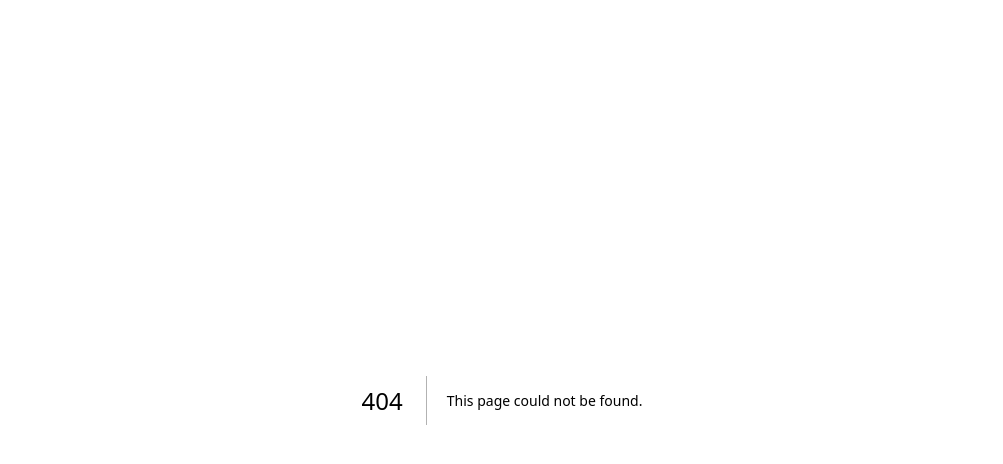
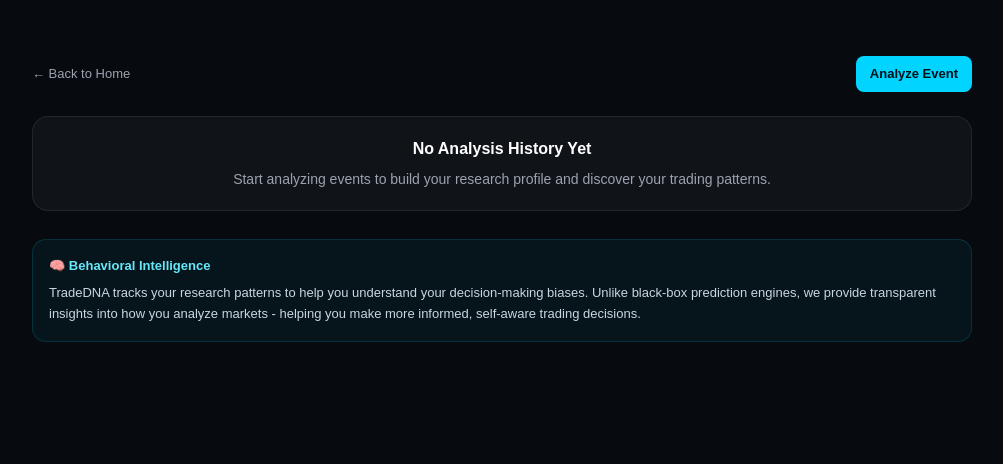
Before and after one commit to anujagadde18/tradedna, a Next.js app: page /profile in a window 1280 px wide. Before the commit this address had no page. Shown: the top 464 px of the page, without its empty margins (138-1141 px from the left). Built offline with nearby package versions, Linux system fonts and the light colour scheme.

Commit message:
Create page.tsx

```diff
--- /dev/null
+++ b/app/profile/page.tsx
@@ -0,0 +1,55 @@
+// app/profile/page.tsx
+"use client";
+
+import { Suspense } from "react";
+import { ProfileDashboard } from "@/components/profile/ProfileDashboard";
+import { useRouter } from "next/navigation";
+
+function ProfileContent() {
+  const router = useRouter();
+
+  return (
+    <main style={{ minHeight: "100vh", background: "#070B10", color: "#fff" }}>
+      <div style={{ maxWidth: 980, margin: "0 auto", padding: "56px 20px" }}>
+        <div style={{ display: "flex", justifyContent: "space-between", alignItems: "center", marginBottom: 24 }}>
+          <a href="/" style={{ color: "#9CA3AF", fontSize: 13 }}>
+            ← Back to Home
+          </a>
+          <button
+            onClick={() => router.push("/event")}
+            style={{
+              padding: "8px 14px",
+              borderRadius: 8,
+              background: "#00D4FF",
+              border: "none",
+              color: "#001018",
+              cursor: "pointer",
+              fontSize: 13,
+              fontWeight: 700,
+            }}
+          >
+            Analyze Event
+          </button>
+        </div>
+
+        <ProfileDashboard />
+
+        {/* Info banner */}
+        <div style={{ marginTop: 28, padding: 16, borderRadius: 14, background: "rgba(0,212,255,0.05)", border: "1px solid rgba(0,212,255,0.15)" }}>
+          <div style={{ fontSize: 13, fontWeight: 600, color: "#67e8f9", marginBottom: 8 }}>🧠 Behavioral Intelligence</div>
+          <div style={{ color: "#cbd5e1", fontSize: 13, lineHeight: 1.6 }}>
+            TradeDNA tracks your research patterns to help you understand your decision-making biases. Unlike black-box prediction engines, we provide transparent insights into how you analyze markets - helping you make more informed, self-aware trading decisions.
+          </div>
+        </div>
+      </div>
+    </main>
+  );
+}
+
+export default function ProfilePage() {
+  return (
+    <Suspense fallback={<div style={{ minHeight: "100vh", background: "#070B10", color: "#fff", display: "flex", alignItems: "center", justifyContent: "center" }}>Loading profile...</div>}>
+      <ProfileContent />
+    </Suspense>
+  );
+}
```
